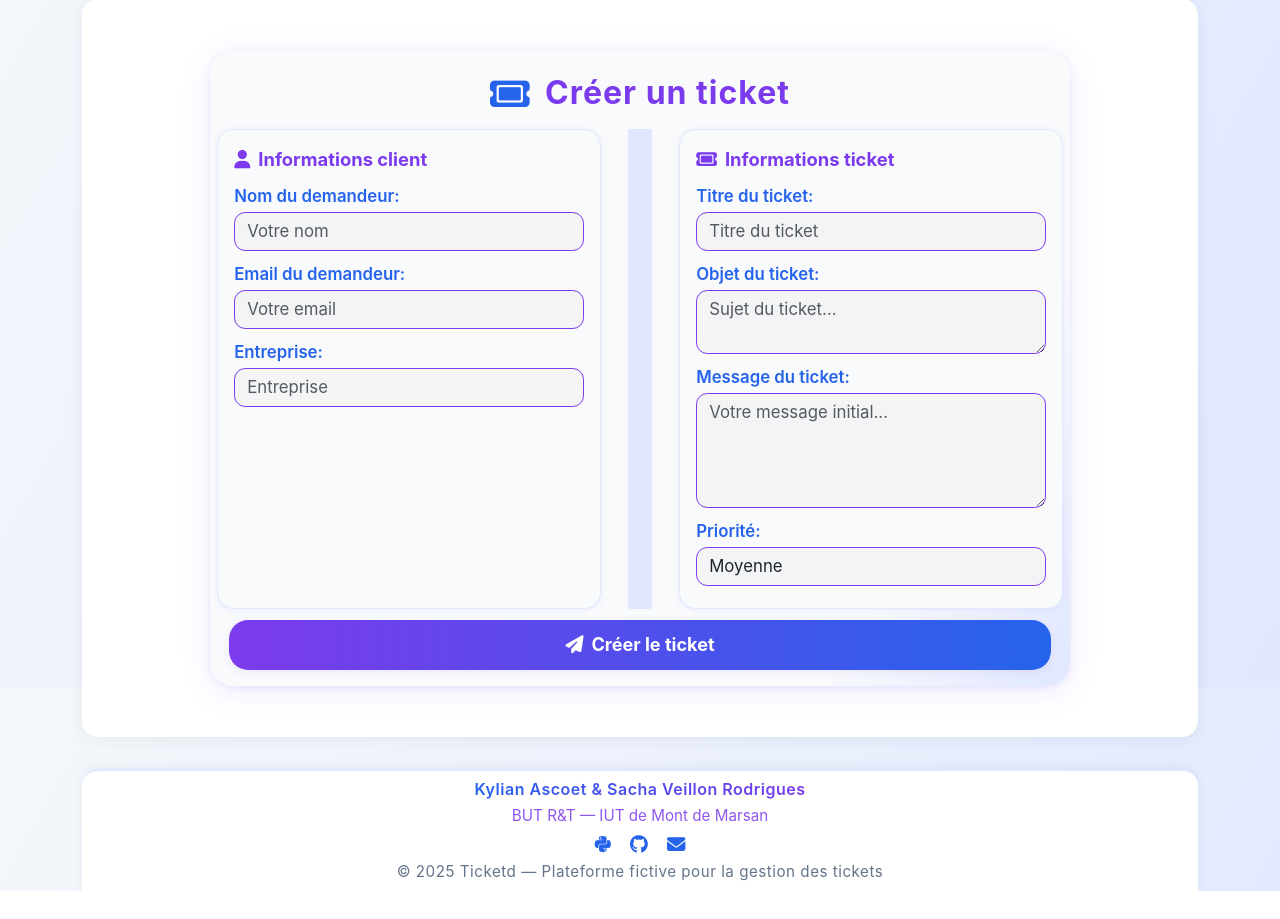
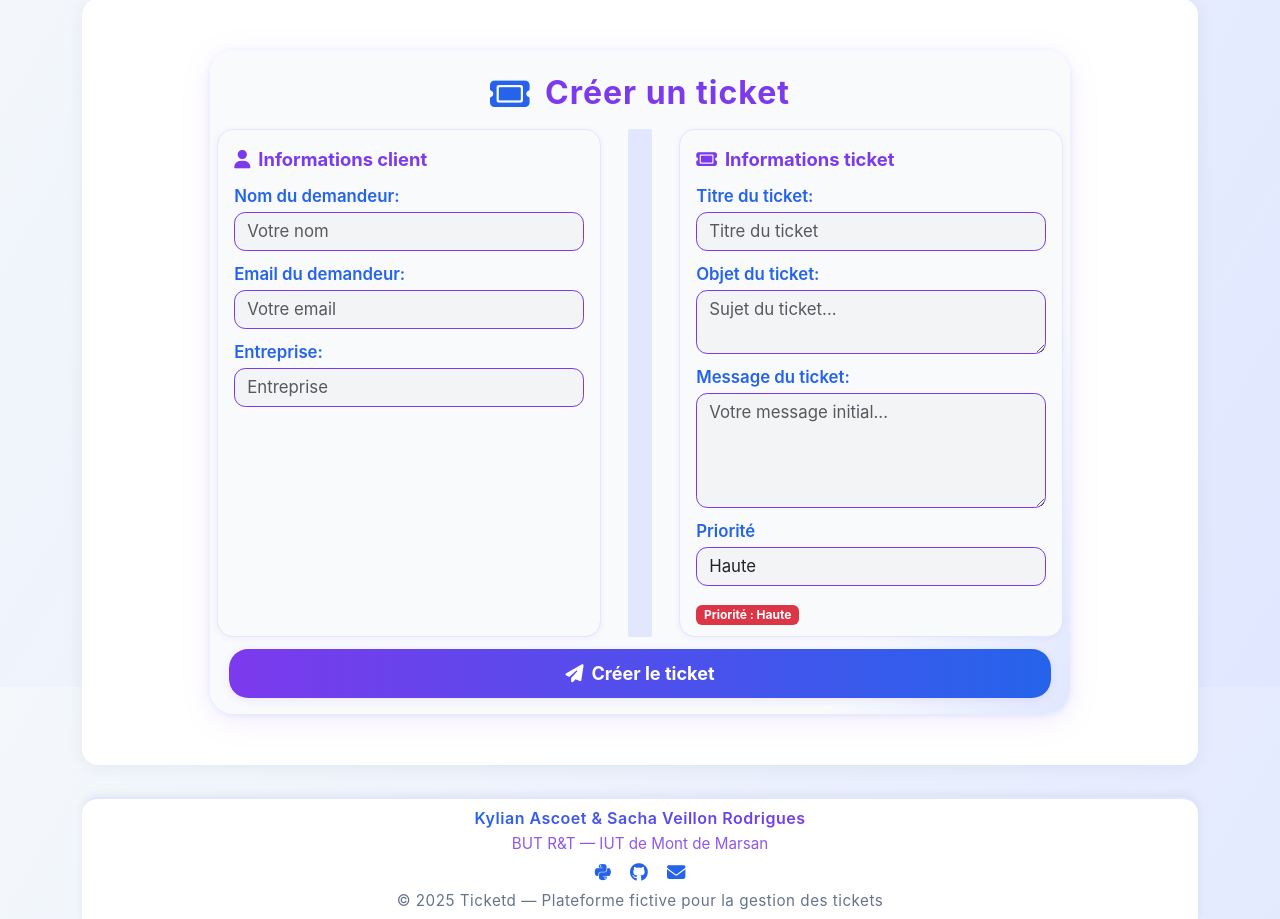
Before and after one commit to Projet-Ticketing/Django-Ticketing, a Django app: page /creer-ticket/ in a window 1280 px wide. Shown: the part 113-1032 px from the top of the page. Before the commit the page ends 1004 px from the top, so only its background shows below. Run offline with Django 5.2, Linux system fonts and the light colour scheme; the visitor is signed in with stand-in values (Sample User, id 1).

Commit message:
mise en place de couleurs pour les priorités

```diff
--- a/tickets/templates/base.html
+++ b/tickets/templates/base.html
@@ -150,6 +150,18 @@
         margin-bottom: 0.05rem;
         opacity: 0.85;
       }
+      .badge.bg-danger {
+        background-color: #dc3545 !important; /* Rouge */
+        color: #ffffff;
+      }
+      .badge.bg-warning {
+        background-color: #f75307 !important; /* Orange */
+        color: #ffffff;
+      }
+      .badge.bg-light.text-dark {
+        background-color: #ffbb01 !important; /* Jaune */
+        color: #ffffff;
+      }
     </style>
     <link rel="stylesheet" href="https://cdnjs.cloudflare.com/ajax/libs/font-awesome/6.4.0/css/all.min.css">
 </head>
--- a/tickets/templates/tickets/_table_tickets.html
+++ b/tickets/templates/tickets/_table_tickets.html
@@ -18,7 +18,11 @@
       <td>{{ ticket.id }}</td>
       <td><a href="/ticket/{{ ticket.id }}/">{{ ticket.titre }}</a></td>
       <td>{{ ticket.statut }}</td>
-      <td>{{ ticket.priorite }}</td>
+      <td>
+        <span class="badge {% if ticket.priorite == 'haute' %}bg-danger{% elif ticket.priorite == 'moyenne' %}bg-warning{% else %}bg-light text-dark{% endif %}">
+          {{ ticket.priorite|capfirst }}
+        </span>
+      </td>
       <td>{{ ticket.date_creation|date:"d/m/Y H:i" }}</td>
       <td>{{ ticket.entreprise }}</td>
       <td>{{ ticket.utilisateur.username }}</td>
--- a/tickets/templates/tickets/creer_ticket.html
+++ b/tickets/templates/tickets/creer_ticket.html
@@ -94,11 +94,51 @@
         {{ form.objet }}
         {{ form.message.label_tag }}
         {{ form.message }}
-        {{ form.priorite.label_tag }}
-        {{ form.priorite }}
+        <div class="form-group">
+          <label for="priorite">Priorité</label>
+          <select id="priorite" name="priorite" class="form-control">
+            <option value="haute">Haute</option>
+            <option value="moyenne">Moyenne</option>
+            <option value="basse">Basse</option>
+          </select>
+        </div>
+        <div id="priorite-indicateur" class="badge bg-light text-dark mt-2">
+          Priorité sélectionnée
+        </div>
       </div>
     </div>
     <button type="submit" class="stats-btn w-100"><i class="fa-solid fa-paper-plane me-2"></i>Créer le ticket</button>
   </form>
 </div>
+<script>
+  document.addEventListener("DOMContentLoaded", function () {
+    const prioriteSelect = document.getElementById("priorite");
+    const prioriteIndicateur = document.getElementById("priorite-indicateur");
+
+    function updatePrioriteCouleur() {
+      const priorite = prioriteSelect.value;
+
+      // Réinitialiser les classes
+      prioriteIndicateur.className = "badge mt-2";
+
+      // Appliquer la couleur en fonction de la priorité
+      if (priorite === "haute") {
+        prioriteIndicateur.classList.add("bg-danger");
+        prioriteIndicateur.textContent = "Priorité : Haute";
+      } else if (priorite === "moyenne") {
+        prioriteIndicateur.classList.add("bg-warning");
+        prioriteIndicateur.textContent = "Priorité : Moyenne";
+      } else {
+        prioriteIndicateur.classList.add("bg-light", "text-dark");
+        prioriteIndicateur.textContent = "Priorité : Basse";
+      }
+    }
+
+    // Mettre à jour la couleur au chargement initial
+    updatePrioriteCouleur();
+
+    // Écouter les changements dans le champ de priorité
+    prioriteSelect.addEventListener("change", updatePrioriteCouleur);
+  });
+</script>
 {% endblock %}
--- a/tickets/templates/tickets/espace_utilisateur.html
+++ b/tickets/templates/tickets/espace_utilisateur.html
@@ -26,7 +26,11 @@
         <td>{{ ticket.id }}</td>
         <td><a href="/ticket/{{ ticket.id }}/">{{ ticket.titre }}</a></td>
         <td>{{ ticket.statut }}</td>
-        <td>{{ ticket.priorite }}</td>
+        <td>
+          <span class="badge {% if ticket.priorite == 'haute' %}bg-danger{% elif ticket.priorite == 'moyenne' %}bg-warning{% else %}bg-light text-dark{% endif %}">
+            {{ ticket.priorite|capfirst }}
+          </span>
+        </td>
         <td>{{ ticket.date_creation|date:"d/m/Y H:i" }}</td>
         <td>{{ ticket.entreprise }}</td>
       </tr>
```
